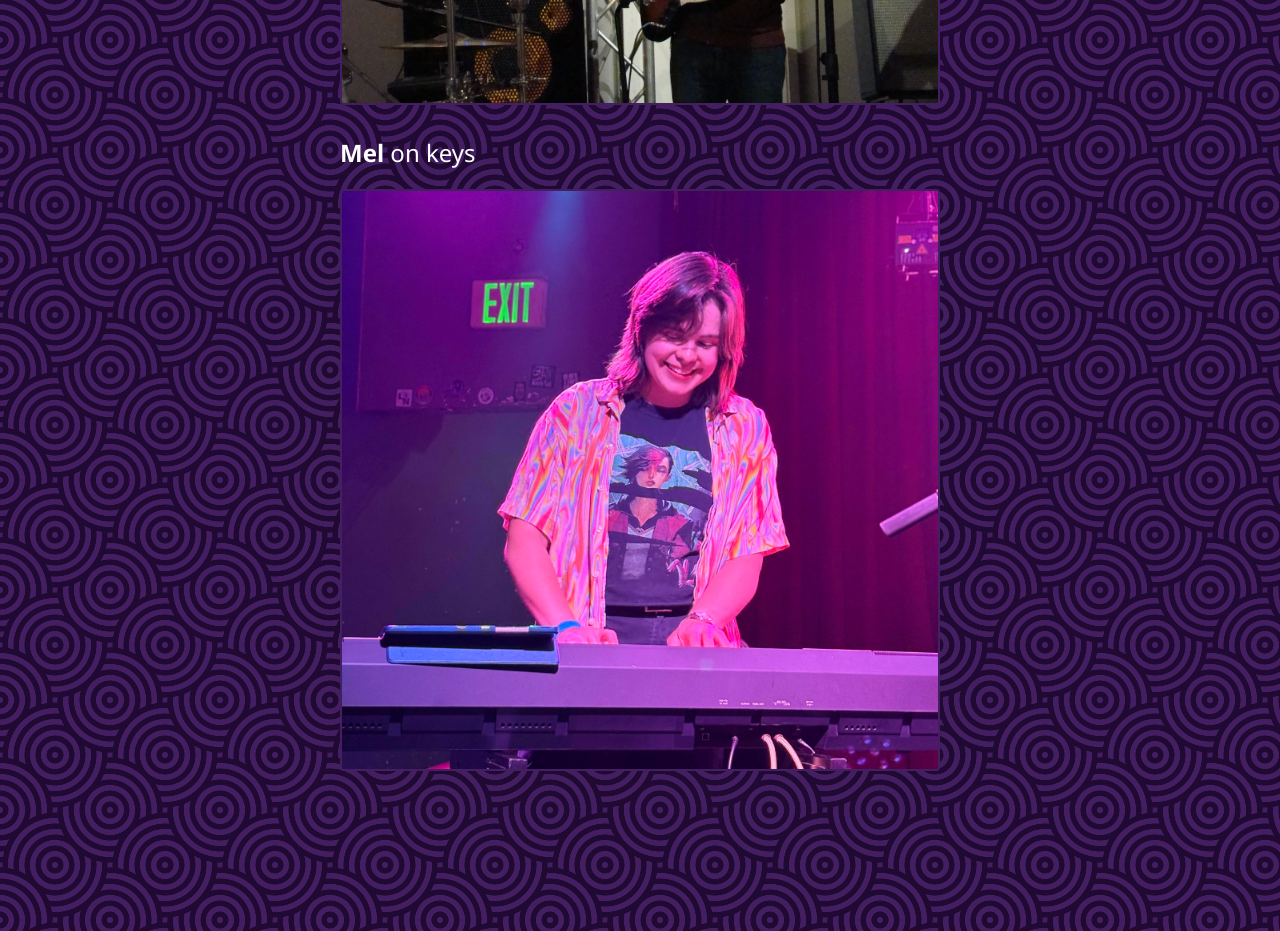
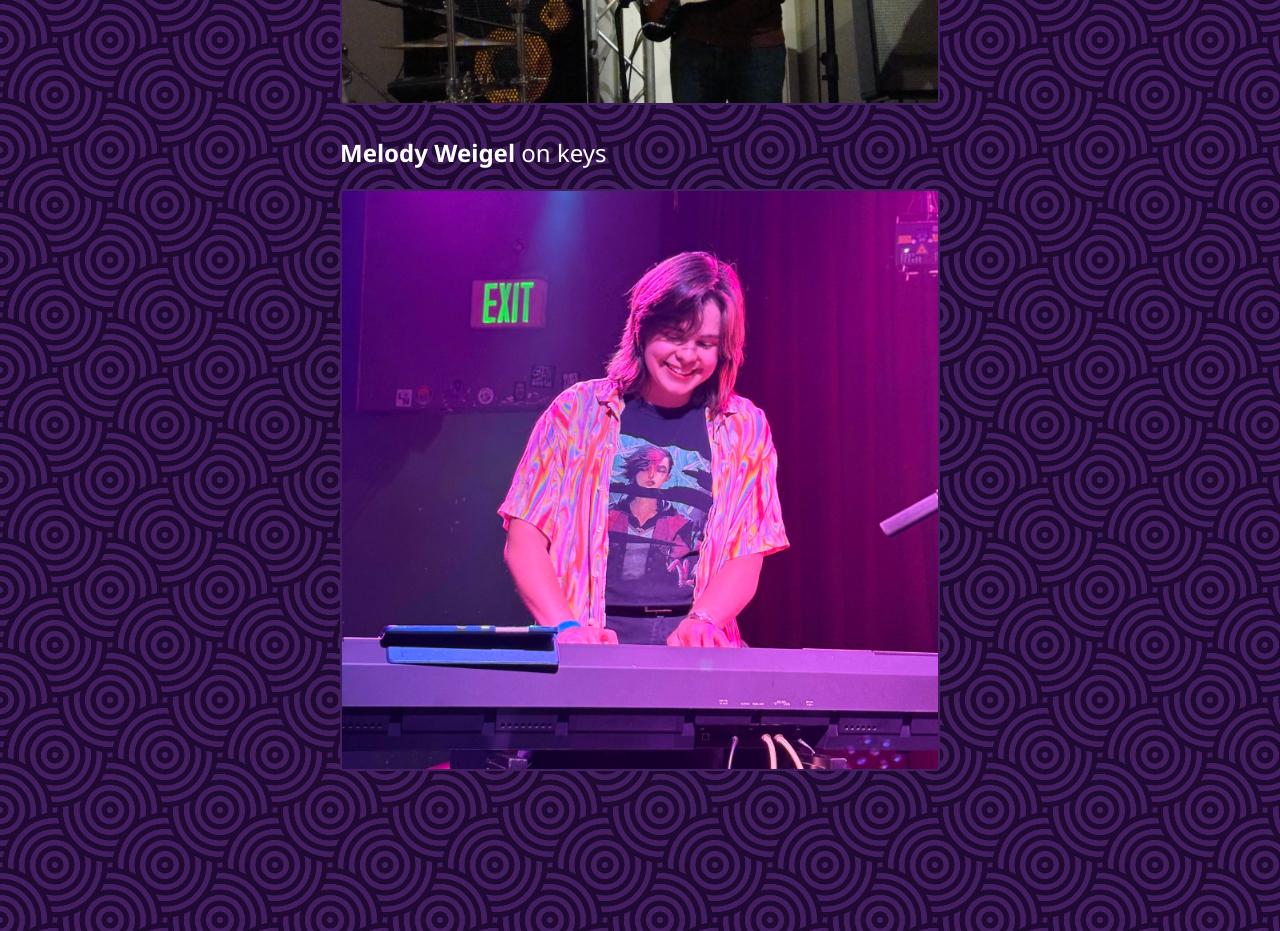
Before and after one commit to galbwe/solar-garlic-website, a Next.js app: page /about in a window 1280 px wide. Shown: the part 3040-3971 px from the top of the page. Built offline with nearby package versions, Linux system fonts and the light colour scheme.

Commit message:
Fix Melody's name on about page

```diff
--- a/src/app/about/page.tsx
+++ b/src/app/about/page.tsx
@@ -97,7 +97,7 @@ export default function About() {
             />
           </li>
           <li>
-            <span className="font-bold">Mel</span> on keys
+            <span className="font-bold">Melody Weigel</span> on keys
             <Image
               className="mt-5 2xl:max-w-3xl 2xl:ml-5 rounded-sm border-2 border-purple-light"
               src={mel}
```
